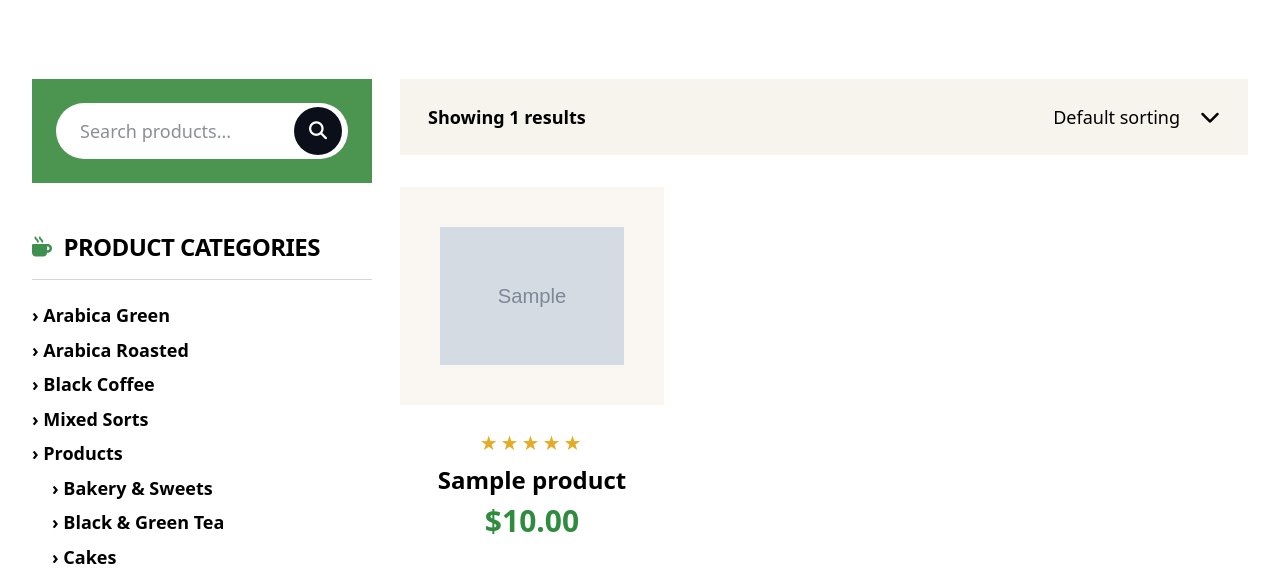
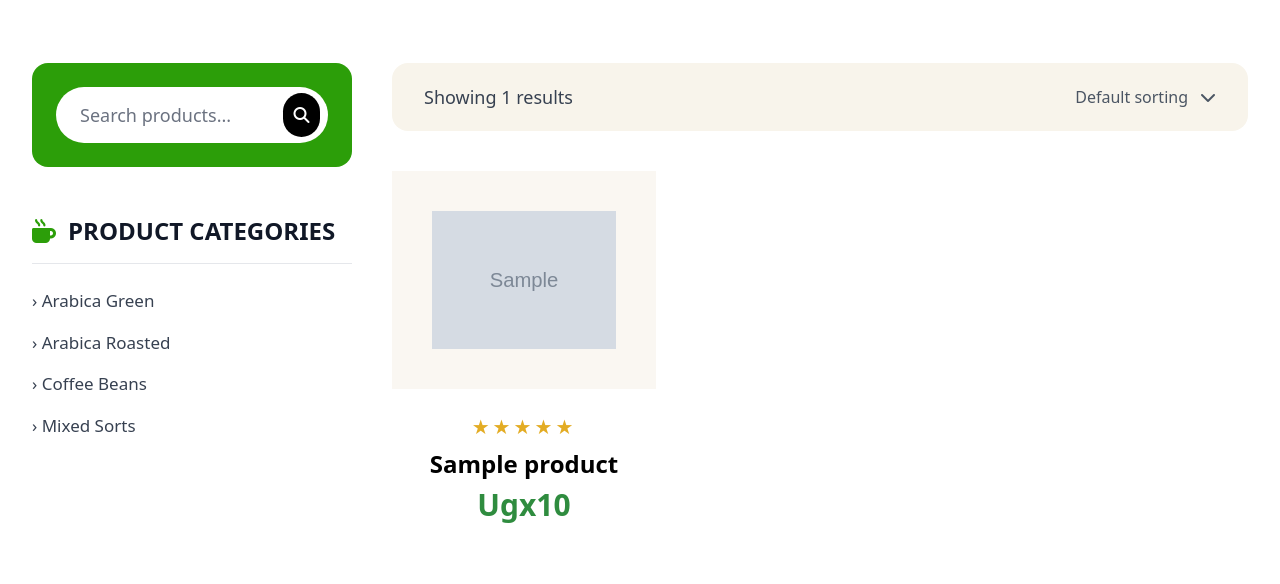
Before and after one commit to Emmanuel1611/Katteleya-coffee, a Django app: page /shop/ in a window 1280 px wide. Shown: the part 401-985 px from the top of the page. Run offline with Django 5.2, Linux system fonts and the light colour scheme; data comes from the database, SQL or seed files in the repository; both versions use the stored data as it was after the commit; tables that the repository leaves empty hold one stand-in row (values such as "Sample post"); grey boxes marked "Sample" are stand-in pictures; some libraries are stand-ins or nearby versions.

Commit message:
update shop.html and Views

```diff
--- a/cattleya_coffee/core/templates/partials/footer.html
+++ b/cattleya_coffee/core/templates/partials/footer.html
@@ -11,8 +11,8 @@
     <div>
       <img src="{% static 'images/logo.png' %}" alt="Cattleya’s Coffee" class="h-16 mb-6">
       <p class="text-gray-300 text-[15px] leading-relaxed max-w-xs">
-        Etiam consequat sem ullamcorper, euismod metus sit amet, tristique justo.
-        Vestibulum mattis, nisi ut.
+        Premium coffee sourced from the finest plantations, roasted to perfection.
+        For the ultimate coffee experience.
       </p>
 
       <!-- Social Icons -->
@@ -32,11 +32,11 @@
       <div class="space-y-5 text-sm">
         <p class="flex items-start gap-3">
           <i class="fas fa-map-marker-alt mt-1 text-emerald-500"></i>
-          <span>Rio de Janeiro, RJ Brazil, 04103 Route</span>
+          <span>Madhvani Foundation Building Jinja Road, Kampala</span>
         </p>
         <p class="flex items-start gap-3">
           <i class="fas fa-phone mt-1 text-emerald-500"></i>
-          <span>+49078-039-23-11</span>
+          <span>+256 703 495252</span>
         </p>
 
       </div>
--- a/cattleya_coffee/core/templates/partials/header.html
+++ b/cattleya_coffee/core/templates/partials/header.html
@@ -41,45 +41,7 @@
 
       <!-- Products Dropdown -->
 
-<li class="relative group">
-  <a href="{% url 'shop:shop' %}"
-     class="text-emerald-600 hover:text-emerald-700 font-medium text-base transition-colors">
-    Products
-  </a>
-
-  <!-- THE DROPDOWN – EXACTLY LIKE YOUR IMAGE -->
-  <div class="absolute left-1/2 -translate-x-1/2 top-full mt-3 w-56 bg-white rounded-3xl shadow-2xl py-6 px-7
-              opacity-0 invisible group-hover:opacity-100 group-hover:visible
-              transition-all duration-300 z-50">
-
-    <ul class="space-y-4 text-base">
-      <li>
-       <a href="{% url 'shop:shop' %}"
-           class="block text-emerald-600 hover:text-emerald-700 font-medium transition-colors">
-          Shop
-        </a>
-      </li>
-      <li>
-        <a href="{% url 'shop:cart' %}"
-           class="block text-slate-700 hover:text-slate-900 transition-colors">
-          Cart
-        </a>
-      </li>
-      <li>
-        <a href="{% url 'shop:checkout' %}"
-           class="block text-slate-700 hover:text-slate-900 transition-colors">
-          Checkout
-        </a>
-      </li>
-      <li>
-        <a href="{% url 'shop:account' %}"
-           class="block text-slate-700 hover:text-slate-900 transition-colors">
-          My account
-        </a>
-      </li>
-    </ul>
-  </div>
-</li>
+<a href="{% url 'shop:shop' %}" class="hover:text-emerald-400 transition">Products</a>
 
       <a href="{% url 'blog' %}" class="hover:text-emerald-400 transition">Blog</a>
       <a href="{% url 'contacts' %}" class="hover:text-emerald-400 transition">Contacts</a>
--- a/cattleya_coffee/shop/templates/shop.html
+++ b/cattleya_coffee/shop/templates/shop.html
@@ -2,139 +2,220 @@
 {% load static %}
 
 {% block content %}
+
+<!-- Hero Banner -->
 <section class="relative min-h-[45vh] md:min-h-[50vh] bg-cover bg-center bg-no-repeat flex items-center justify-center"
          style="background-image: url('{% static "images/shop-bg.jpg" %}');">
   <div class="absolute inset-0 bg-black/65"></div>
-    <div class="relative z-10 text-center text-white mt-36 md:mt-44">
-        <h1 class="text-5xl md:text-7xl font-extrabold tracking-tight">All Products</h1>
-        <div class="mt-5 flex items-center justify-center gap-3 text-lg font-semibold">
-            <span class="text-emerald-600">Home</span>
-            <span class="text-white/80">/</span>
-            <span>Shop</span>
+  <div class="relative z-10 text-center text-white">
+    <div class="mt-7 flex items-center justify-center gap-3 text-lg font-medium">
+      <span class="text-white">Shop</span>
     </div>
   </div>
 </section>
 
-<section class="bg-white py-16 md:py-20">
+<section class="bg-white py-12 md:py-16">
   <div class="max-w-[1420px] mx-auto px-5 md:px-8">
-        <div class="grid grid-cols-1 xl:grid-cols-[340px_1fr] gap-8 xl:gap-7">
+    <div class="grid grid-cols-1 xl:grid-cols-[320px_1fr] gap-10">
 
+      <!-- Sidebar -->
       <aside class="space-y-12">
-                <div class="bg-[#4b9550] p-6">
-                    <div class="bg-white rounded-full h-14 flex items-center pl-6 pr-1.5">
-                        <input type="text" placeholder="Search products..."
-                            class="w-full bg-transparent border-0 outline-none text-lg text-slate-700 placeholder:text-[#8a8f98] placeholder:text-base md:placeholder:text-lg placeholder:font-normal">
-                        <button class="h-12 w-12 rounded-full bg-[#0b0f19] text-white text-lg flex items-center justify-center shrink-0">
+
+        <!-- Search -->
+        <div class="bg-emerald-700 p-6 rounded-2xl">
+          <form method="GET" action="{% url 'shop:shop' %}" id="searchForm">
+            <div class="bg-white rounded-full h-14 flex items-center pl-6 pr-2">
+              <input type="text" name="q" id="searchInput"
+                     value="{{ query|default_if_none:'' }}"
+                     placeholder="Search products..."
+                     class="w-full bg-transparent border-0 outline-none text-lg placeholder:text-gray-500">
+              <button type="submit" class="h-11 w-11 bg-black text-white rounded-full flex items-center justify-center">
                 <i class="fa-solid fa-magnifying-glass"></i>
               </button>
             </div>
+          </form>
         </div>
 
+        <!-- Product Categories -->
         <div>
-                    <h3 class="flex items-center gap-3 text-2xl font-bold tracking-tight">
-                        <i class="fa-solid fa-mug-hot text-[#3f8f4f] text-xl"></i>
+          <h3 class="flex items-center gap-3 text-2xl font-bold text-gray-900">
+            <i class="fa-solid fa-mug-hot text-emerald-600"></i>
             PRODUCT CATEGORIES
           </h3>
-                    <div class="h-px bg-gray-300 mt-4 mb-6"></div>
-                    <ul class="space-y-3 text-lg font-semibold leading-tight">
-                        <li><a class="hover:text-[#3f8f4f]" href="#">› Arabica Green</a></li>
-                        <li><a class="hover:text-[#3f8f4f]" href="#">› Arabica Roasted</a></li>
-                        <li><a class="hover:text-[#3f8f4f]" href="#">› Black Coffee</a></li>
-                        <li><a class="hover:text-[#3f8f4f]" href="#">› Mixed Sorts</a></li>
-                        <li><a class="hover:text-[#3f8f4f]" href="#">› Products</a></li>
-                        <li class="ml-5"><a class="hover:text-[#3f8f4f]" href="#">› Bakery & Sweets</a></li>
-                        <li class="ml-5"><a class="hover:text-[#3f8f4f]" href="#">› Black & Green Tea</a></li>
-                        <li class="ml-5"><a class="hover:text-[#3f8f4f]" href="#">› Cakes</a></li>
-                        <li class="ml-5"><a class="hover:text-[#3f8f4f]" href="#">› Chocolate</a></li>
-                        <li class="ml-5"><a class="hover:text-[#3f8f4f]" href="#">› Coffee Drinks</a></li>
-                        <li class="ml-5"><a class="hover:text-[#3f8f4f]" href="#">› Fresh Croissants</a></li>
-                        <li class="ml-5"><a class="hover:text-[#3f8f4f]" href="#">› Sandwiches</a></li>
-                        <li class="ml-5"><a class="hover:text-[#3f8f4f]" href="#">› Sweet Cookies</a></li>
-                        <li class="ml-5"><a class="hover:text-[#3f8f4f]" href="#">› Robusta Roasted</a></li>
+          <div class="h-px bg-gray-200 mt-4 mb-6"></div>
+          <ul class="space-y-4 text-[17px] font-medium text-gray-700">
+            <li><a href="#" class="hover:text-emerald-600 transition">› Arabica Green</a></li>
+            <li><a href="#" class="hover:text-emerald-600 transition">› Arabica Roasted</a></li>
+            <li><a href="#" class="hover:text-emerald-600 transition">› Coffee Beans</a></li>
+            <li><a href="#" class="hover:text-emerald-600 transition">› Mixed Sorts</a></li>
+
           </ul>
         </div>
 
-                <div>
-                    <h3 class="flex items-center gap-3 text-2xl font-bold tracking-tight">
-                        <i class="fa-solid fa-mug-hot text-[#3f8f4f] text-xl"></i>
-                        FILTER BY PRICE
-                    </h3>
-                    <div class="h-px bg-gray-300 mt-4 mb-8"></div>
-                    <div class="relative h-10">
-                        <div class="absolute top-4 left-0 right-0 h-2 bg-[#0f172a] rounded-full"></div>
-                        <div class="absolute top-1.5 left-0 w-8 h-8 bg-white border-[8px] border-[#0f172a] rounded-full"></div>
-                        <div class="absolute top-1.5 right-0 w-8 h-8 bg-white border-[8px] border-[#0f172a] rounded-full"></div>
-                    </div>
-                    <p class="text-center text-xl font-bold mt-2">Price: $0 — $50</p>
-                    <button class="mt-5 mx-auto block bg-[#4b8f4d] hover:bg-[#3f7a41] text-white text-base font-bold px-10 py-3 rounded-full">
-                        Filter
-                    </button>
-                </div>
 
-                <div>
-                    <h3 class="flex items-center gap-3 text-2xl font-bold tracking-tight">
-                        <i class="fa-solid fa-mug-hot text-[#3f8f4f] text-xl"></i>
-                        PRODUCT TAGS
-                    </h3>
-                    <div class="h-px bg-gray-300 mt-4 mb-6"></div>
-                    <div class="flex flex-wrap gap-3">
-                        <a href="#" class="bg-[#f2efe9] rounded-full px-5 py-2 text-sm font-semibold hover:bg-[#e8e2d7]">arabica</a>
-                        <a href="#" class="bg-[#f2efe9] rounded-full px-5 py-2 text-sm font-semibold hover:bg-[#e8e2d7]">chocolate</a>
-                        <a href="#" class="bg-[#f2efe9] rounded-full px-5 py-2 text-sm font-semibold hover:bg-[#e8e2d7]">coffee</a>
-                        <a href="#" class="bg-[#f2efe9] rounded-full px-5 py-2 text-sm font-semibold hover:bg-[#e8e2d7]">delivery</a>
-                        <a href="#" class="bg-[#f2efe9] rounded-full px-5 py-2 text-sm font-semibold hover:bg-[#e8e2d7]">espresso</a>
-                    </div>
-                </div>
       </aside>
 
+      <!-- Products Area -->
       <div>
-                <div class="bg-[#f7f4ee] px-7 py-6 flex items-center justify-between mb-8">
-                    <p class="text-lg font-semibold">Showing {{ products|length }} results</p>
-                    <div class="flex items-center gap-5">
-                        <span class="text-lg font-medium">Default sorting</span>
-                        <i class="fa-solid fa-chevron-down text-xl"></i>
+        <div class="bg-[#f8f4eb] px-8 py-5 flex items-center justify-between mb-10 rounded-2xl">
+          <p class="text-lg font-medium text-gray-700" id="results-text">
+            Showing {{ products|length }} results
+          </p>
+          <div class="flex items-center gap-3 text-gray-600">
+            <span>Default sorting</span>
+            <i class="fa-solid fa-chevron-down"></i>
           </div>
         </div>
 
-                <div class="grid grid-cols-1 md:grid-cols-2 xl:grid-cols-3 gap-7">
-                    {% for product in products %}
-                    <article class="text-center group">
-                        <div class="bg-[#faf7f2] p-10 relative overflow-hidden">
-                            {% if product.image %}
-                            <img src="{{ product.image.url }}" alt="{{ product.name }}" class="w-full h-auto object-contain transition-opacity duration-300 group-hover:opacity-30">
-                            {% else %}
-                            <img src="{% static 'images/products-bag1.jpg' %}" alt="{{ product.name }}" class="w-full h-auto object-contain transition-opacity duration-300 group-hover:opacity-30">
-                            {% endif %}
-
-                            <div class="absolute inset-0 opacity-0 group-hover:opacity-100 transition-opacity duration-300 flex items-center justify-center">
-                                <form method="post" action="{% url 'add_to_cart' product.id %}">
-                                    {% csrf_token %}
-                                    <input type="hidden" name="quantity" value="1">
-                                    <button type="submit" class="slide-fill-btn text-base px-8 py-3 rounded-full">Add to cart</button>
-                                </form>
+        <!-- Products Grid -->
+        <div id="products-grid" class="grid grid-cols-1 md:grid-cols-2 xl:grid-cols-3 gap-8">
+          {% include 'shop/_products_partial.html' %}
         </div>
       </div>
 
-                        <div class="mt-6 text-[#e3ac24] text-xl tracking-[3px]">★★★★★</div>
-                        <h4 class="mt-2 text-2xl font-extrabold leading-tight">{{ product.name }}</h4>
-                        <p class="mt-2 text-[#2f8c3f] text-3xl font-extrabold">${{ product.price }}</p>
-                    </article>
-                    {% empty %}
-                    <p class="text-lg text-gray-600 col-span-full">No products available.</p>
-                    {% endfor %}
-                </div>
-
-                <div class="flex items-center justify-center gap-4 mt-16">
-                    <a href="#" class="h-14 w-14 rounded-full bg-[#4b8f4d] text-white text-xl font-bold flex items-center justify-center">1</a>
-                    <a href="#" class="h-14 w-14 rounded-full bg-[#f4f1ea] text-black text-xl font-bold flex items-center justify-center">2</a>
-                    <a href="#" class="h-14 w-14 rounded-full bg-[#f4f1ea] text-black text-xl font-bold flex items-center justify-center">3</a>
-                    <a href="#" class="h-14 w-14 rounded-full bg-[#f4f1ea] text-black text-xl font-bold flex items-center justify-center">4</a>
-                    <a href="#" class="h-14 w-14 rounded-full bg-[#f4f1ea] text-black text-xl font-bold flex items-center justify-center">
-                        <i class="fa-solid fa-chevron-right text-sm"></i>
-                    </a>
-                </div>
-            </div>
     </div>
   </div>
 </section>
+
+<style>
+#products-grid {
+    transition: opacity 0.3s ease;
+}
+</style>
+
+<script>
+document.addEventListener('DOMContentLoaded', function() {
+  // Price slider constants
+  const MAX_PRICE = 50000;
+  const slider = document.getElementById('priceSlider');
+  const leftThumb = document.getElementById('leftThumb');
+  const rightThumb = document.getElementById('rightThumb');
+  const rangeFill = document.getElementById('rangeFill');
+  const minPriceInput = document.getElementById('minPrice');
+  const maxPriceInput = document.getElementById('maxPrice');
+  const minValSpan = document.getElementById('minVal');
+  const maxValSpan = document.getElementById('maxVal');
+  const filterBtn = document.getElementById('filterBtn');
+  const resultsText = document.getElementById('results-text');
+  const searchInput = document.getElementById('searchInput');
+  let priceTimeout, searchTimeout;
+  let isDragging = false;
+
+  function formatPrice(num) {
+    return parseInt(num).toLocaleString() + '.00';
+  }
+
+  function setThumbPosition(thumb, percent) {
+    thumb.style.left = percent + '%';
+  }
+
+  function updateRangeFill() {
+    const leftPos = parseFloat(leftThumb.style.left) || 0;
+    const rightPos = parseFloat(rightThumb.style.left) || 100;
+    rangeFill.style.left = leftPos + '%';
+    rangeFill.style.width = (rightPos - leftPos) + '%';
+  }
+
+  function updatePriceValues() {
+    const minPercent = parseFloat(leftThumb.style.left) || 0;
+    const maxPercent = parseFloat(rightThumb.style.left) || 100;
+    const minPrice = Math.round((minPercent / 100) * MAX_PRICE);
+    const maxPrice = Math.round((maxPercent / 100) * MAX_PRICE);
+    minPriceInput.value = minPrice;
+    maxPriceInput.value = maxPrice;
+    minValSpan.textContent = formatPrice(minPrice);
+    maxValSpan.textContent = formatPrice(maxPrice);
+    updateRangeFill();
+  }
+
+  function initSlider() {
+    const minPercent = (parseInt(minPriceInput.value) / MAX_PRICE) * 100;
+    const maxPercent = (parseInt(maxPriceInput.value) / MAX_PRICE) * 100;
+    setThumbPosition(leftThumb, minPercent);
+    setThumbPosition(rightThumb, maxPercent);
+    updatePriceValues();
+  }
+
+  function startDrag(thumb, isLeft) {
+    isDragging = true;
+    document.addEventListener('mousemove', drag);
+    document.addEventListener('touchmove', drag, { passive: false });
+    document.addEventListener('mouseup', stopDrag);
+    document.addEventListener('touchend', stopDrag);
+  }
+
+  function drag(e) {
+    if (!isDragging) return;
+    e.preventDefault();
+    const rect = slider.getBoundingClientRect();
+    const clientX = e.clientX || (e.touches && e.touches[0].clientX);
+    let percent = ((clientX - rect.left) / rect.width) * 100;
+    percent = Math.max(0, Math.min(100, percent));
+    if (isLeftThumb) {
+      percent = Math.min(percent, parseFloat(rightThumb.style.left) || 100);
+    } else {
+      percent = Math.max(percent, parseFloat(leftThumb.style.left) || 0);
+    }
+    setThumbPosition(thumb, percent);
+    updatePriceValues();
+  }
+
+  function stopDrag() {
+    isDragging = false;
+    document.removeEventListener('mousemove', drag);
+    document.removeEventListener('touchmove', drag);
+    document.removeEventListener('mouseup', stopDrag);
+    document.removeEventListener('touchend', stopDrag);
+    // Auto filter after drag
+    setTimeout(() => performFilter(), 100);
+  }
+
+  // Search
+  searchInput.addEventListener('input', function() {
+    clearTimeout(searchTimeout);
+    const query = this.value.trim();
+    searchTimeout = setTimeout(() => performSearch(query), 300);
+  });
+
+  // Filter button AJAX
+  filterBtn.addEventListener('click', function(e) {
+    e.preventDefault();
+    performFilter();
+  });
+
+  function performSearch(query) {
+    const minPrice = minPriceInput.value;
+    const maxPrice = maxPriceInput.value;
+    const params = new URLSearchParams({ q: query || '', min_price: minPrice, max_price: maxPrice, partial: 'true' });
+    fetch(`?${params}`)
+      .then(r => r.text())
+      .then(html => {
+        document.getElementById('products-grid').innerHTML = html;
+        updateResultsText(query, minPrice, maxPrice);
+      })
+      .catch(console.error);
+  }
+
+  function performFilter() {
+    const query = searchInput.value.trim();
+    performSearch(query);
+  }
+
+  function updateResultsText(query, minPrice, maxPrice) {
+    let text = `Showing ${document.querySelectorAll('#products-grid article').length} results`;
+    if (query) text += ` (search: "${query}")`;
+    if (minPrice !== '0' || maxPrice !== '50000') text += ` (price: Ugx${formatPrice(minPrice)} - Ugx${formatPrice(maxPrice)})`;
+    if (resultsText) resultsText.textContent = text;
+  }
+
+  // Init
+  leftThumb.addEventListener('mousedown', () => startDrag(leftThumb, true));
+  rightThumb.addEventListener('mousedown', () => startDrag(rightThumb, false));
+  leftThumb.addEventListener('touchstart', (e) => { e.preventDefault(); startDrag(leftThumb, true); });
+  rightThumb.addEventListener('touchstart', (e) => { e.preventDefault(); startDrag(rightThumb, false); });
+  initSlider();
+  updateResultsText(searchInput.value.trim(), minPriceInput.value, maxPriceInput.value);
+});
+</script>
+
 {% endblock %}
--- /dev/null
+++ b/cattleya_coffee/shop/templates/shop/_products_partial.html
@@ -0,0 +1,28 @@
+{% load static %}
+{% for product in products %}
+    <article class="text-center group">
+        <div class="bg-[#faf7f2] p-10 relative overflow-hidden">
+            {% if product.image %}
+            <img src="{{ product.image.url }}" alt="{{ product.name }}" class="w-full h-auto object-contain transition-opacity duration-300 group-hover:opacity-30">
+            {% else %}
+            <img src="{% static 'images/products-bag1.jpg' %}" alt="{{ product.name }}" class="w-full h-auto object-contain transition-opacity duration-300 group-hover:opacity-30">
+            {% endif %}
+
+            <div class="absolute inset-0 opacity-0 group-hover:opacity-100 transition-opacity duration-300 flex items-center justify-center">
+                <form method="post" action="{% url 'add_to_cart' product.id %}">
+                    {% csrf_token %}
+                    <input type="hidden" name="quantity" value="1">
+                    <button type="submit" class="slide-fill-btn text-base px-8 py-3 rounded-full">Add to cart</button>
+                </form>
+            </div>
+        </div>
+
+        <div class="mt-6 text-[#e3ac24] text-xl tracking-[3px]">★★★★★</div>
+        <h4 class="mt-2 text-2xl font-extrabold leading-tight">{{ product.name }}</h4>
+        <p class="mt-2 text-[#2f8c3f] text-3xl font-extrabold">Ugx{{ product.price|floatformat:0 }}</p>
+    </article>
+{% empty %}
+<div class="col-span-full p-10">
+    <p class="text-lg text-gray-600 text-center">No products found{% if query %} for "{{ query }}"{% endif %}{% if min_price or max_price %} within Ugx{{ min_price|default:"0" }} — Ugx{{ max_price|default:"50.000" }}{% endif %}.</p>
+</div>
+{% endfor %}
--- a/cattleya_coffee/shop/views.py
+++ b/cattleya_coffee/shop/views.py
@@ -1,4 +1,6 @@
 from django.shortcuts import render
+from django.db.models import Q
+from decimal import Decimal
 from core.models import Product
 
 # Create your views here.
@@ -6,8 +8,26 @@ from core.models import Product
 from django.shortcuts import render
 
 def shop_page(request):
-    products = Product.objects.filter(is_available=True).order_by('-created')[:6]
-    return render(request, 'shop.html', {'products': products})
+    query = request.GET.get('q', '').strip()
+    min_price_str = request.GET.get('min_price')
+    max_price_str = request.GET.get('max_price')
+    products = Product.objects.filter(is_available=True)
+    if query:
+        products = products.filter(Q(name__icontains=query) | Q(description__icontains=query))
+    if min_price_str:
+        products = products.filter(price__gte=Decimal(min_price_str))
+    if max_price_str:
+        products = products.filter(price__lte=Decimal(max_price_str))
+    products = products.order_by('-created')
+    context = {
+        'products': products,
+        'query': query,
+        'min_price': min_price_str or '',
+        'max_price': max_price_str or ''
+    }
+    if request.GET.get('partial') == 'true':
+        return render(request, 'shop/_products_partial.html', context)
+    return render(request, 'shop.html', context)
 
 def cart_page(request):
     return render(request, 'shop/cart.html')
```
Also changed, not shown: cattleya_coffee/core/templates/contacts.html (+6 -7 lines), cattleya_coffee/core/templates/index.html (+29 -33 lines), cattleya_coffee/db.sqlite3. Lines whose indentation alone changed are shown as unchanged.
